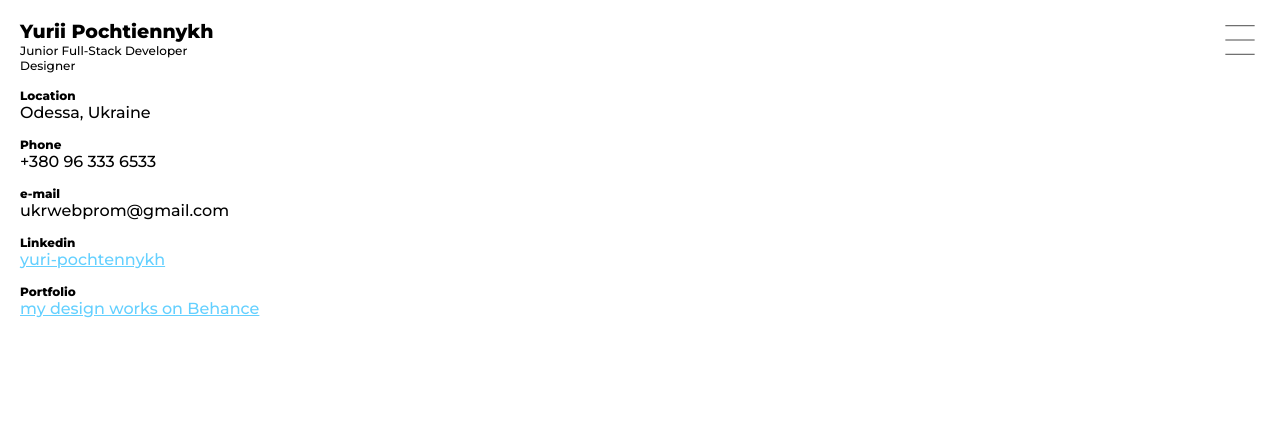
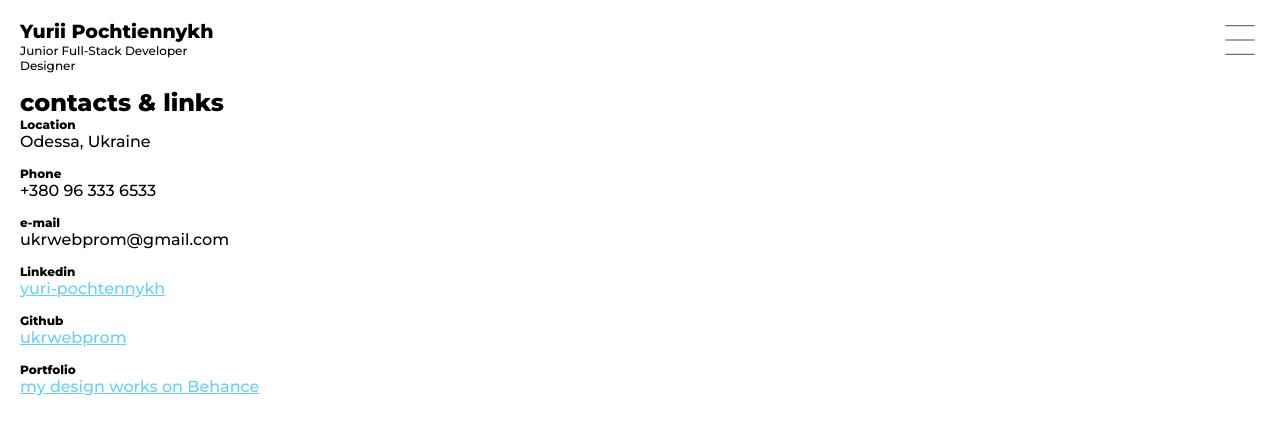
Before and after one commit to ukrwebprom/telegram-bot-web-app, a React (Create React App) app: page /contacts in a window 1280 px wide. Shown: the top 434 px of the page. Built offline with nearby package versions, Linux system fonts and the light colour scheme.

Commit message:
Update Contacts.jsx

```diff
--- a/src/pages/Contacts/Contacts.jsx
+++ b/src/pages/Contacts/Contacts.jsx
@@ -3,10 +3,12 @@ import { ContactItem } from "../../components/ContactItem/ContactItem"
 export const Contacts = () => {
     return(
         <div>
+            <h2 >contacts & links</h2>
             <ContactItem name={'Location'}>Odessa, Ukraine</ContactItem>
             <ContactItem name={'Phone'}>+380 96 333 6533</ContactItem>
             <ContactItem name={'e-mail'}>ukrwebprom@gmail.com</ContactItem>
             <ContactItem name={'Linkedin'}><a href='https://www.linkedin.com/in/yuri-pochtennykh/'>yuri-pochtennykh</a></ContactItem>
+            <ContactItem name={'Github'}><a href='https://github.com/ukrwebprom'>ukrwebprom</a></ContactItem>
             <ContactItem name={'Portfolio'}><a href='https://www.behance.net/ukrwebprom'>my design works on Behance</a></ContactItem>
         </div>
     )
```
